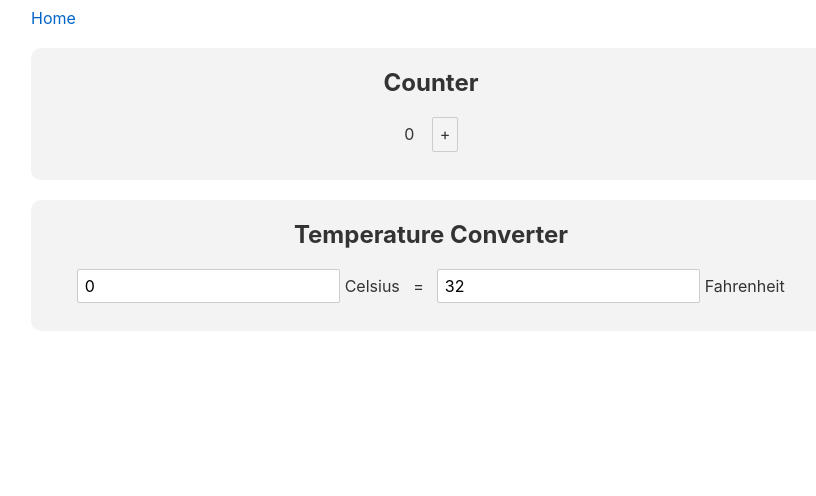
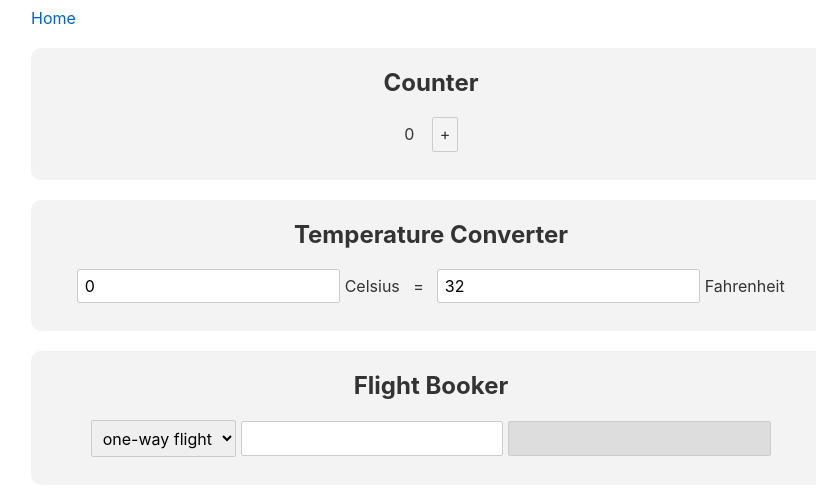
Before and after one commit to theSherwood/7_GUIs, a Svelte app in the folder svelte/: page / in a window 1280 px wide. Shown: the top 496 px of the page, without its empty margins (209-1025 px from the left). Built offline with nearby package versions, Linux system fonts and the light colour scheme.

Commit message:
Begin implementation of flight booker.

```diff
--- a/svelte/src/App.svelte
+++ b/svelte/src/App.svelte
@@ -1,6 +1,7 @@
 <script>
 	import Counter from './tasks/counter.svelte'
 	import TempConverter from './tasks/tempConverter.svelte'
+	import FlightBooker from './tasks/flightBooker.svelte'
 </script>
 
 <main>
@@ -8,6 +9,7 @@
 
 	<Counter />
 	<TempConverter />
+	<FlightBooker />
 </main>
 
 <style>
--- /dev/null
+++ b/svelte/src/tasks/flightBooker.svelte
@@ -0,0 +1,24 @@
+<script>
+  import Card from "../components/card.svelte";
+
+  let flightType = 1
+  let startDate = new Date()
+  let returnDate
+
+  function formatDate() {}
+</script>
+
+<Card title="Flight Booker">
+  <select bind:value={flightType}>
+    <option value={1}>one-way flight</option>
+    <option value={2}>return flight</option>
+  </select>
+  <input />
+  <input disabled={flightType === 1}/>
+</Card>
+
+<style>
+  input:disabled {
+    background: #ddd;
+  }
+</style>
```
